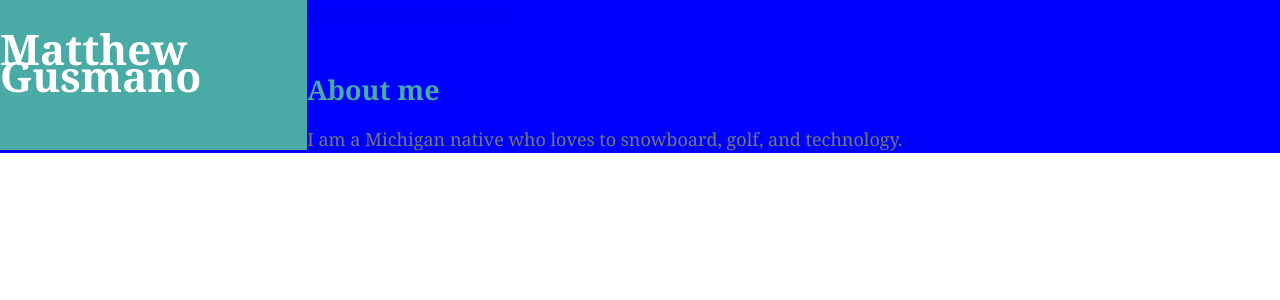
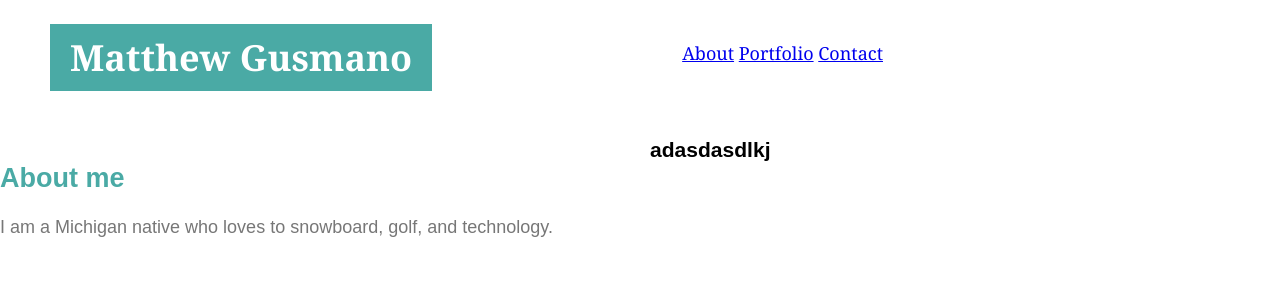
Before and after one commit to mgusmano84/Basic-Portfolio, a PHP site: page / in a window 1280 px wide. Shown: the top 300 px of the page. Run offline with PHP 8.4, Linux system fonts and the light colour scheme.

Commit message:
Header Update

```diff
--- a/Assets/css/style.css
+++ b/Assets/css/style.css
@@ -1,3 +1,9 @@
+
+
+header {background: #ffffff;
+	border: #cccccc;
+	width: 960px;}
+
 
 body {
 	margin: 0;
@@ -9,31 +15,37 @@ body {
 	color: #7777777;
 }
 
-.container {
-	width: 1024px;
 
-}
+#box, #menu {float: left;}
 
 #box {background: #4aaaa5;
-	height: 150px;
-	width: 400px;
-	margin: 0;
 	color: white;
-	font-size: 28px;
-    float: left;
-    width: 30%;
+	text-align: center;
+	padding: 20px;
+	margin-left: 50px;
 
 
   }
 
-#menu {float: right;
-  		width: 70%;
+#menu {
+
+  		color: #4aaaa5;
+  		margin: 40px 40px 40px 250px;
   		}
 
 
 
-.MainContent {background: blue;}
+.MainContent {background: #ffffff;
+			width: 960px;
+			border: #dddddd;
+			font-family: 'Arial', 'Helvetica Neue', Helvetica, sans-serif;
+}
 
+#main, #sidebar {float: left;}
+#main {width: 650px;
+		}
+
+#sidebar {width: 270px;}
 
 
 p {color: #777777;}
@@ -43,3 +55,9 @@ p {color: #777777;}
 h2 {color: #4aaaa5}
 
   color: white;
+
+
+container {
+	width: 1024px;
+	background: #ffffff;
+	border: #cccccc;
--- a/index.html
+++ b/index.html
@@ -6,14 +6,14 @@
 
 <link rel="stylesheet" type="text/css" href="assets/css/style.css">
 
-<div class="container">
 
+</head>
 
-<section id="box">
-<h1>Matthew Gusmano</h1>
+<body>
 
-</section>
+<header>
 
+<h1 id="box">Matthew Gusmano</h1>
 
 <section id="menu">
 
@@ -23,23 +23,13 @@
 
 </section>
 
-</div>
-</head>
-
-
-
-
-<body>
+</header>
 
 <div class="MainContent">
 
 
 
-
-
-
-
-<br>
+<section id="main">
 
 <img src="">
 
@@ -47,6 +37,14 @@
 
 <p>I am a Michigan native who loves to snowboard, golf, and technology. </p>
 
+</section>
+
+<section id="sidebar">
+
+<h3>adasdasdlkj</h3>
+
+</section>
+
 </div>
 
 </body>
```
